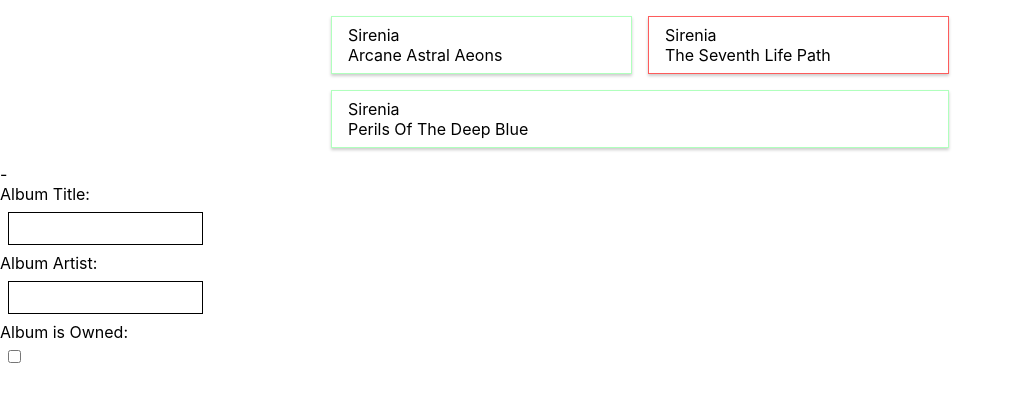
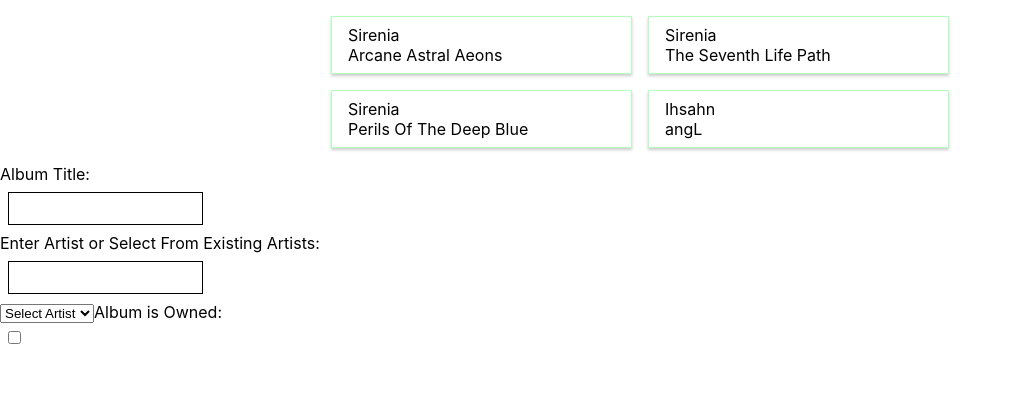
Before and after one commit to MarkusAleksander/react-music-library, a React (Create React App) app: page / in a window 1280 px wide. Shown: the top 402 px of the page, without its empty margins (0-1013 px from the left). Built offline with nearby package versions, Linux system fonts and the light colour scheme.

Commit message:
Update to AlbumINput

```diff
--- a/src/components/AlbumInput/AlbumInput.js
+++ b/src/components/AlbumInput/AlbumInput.js
@@ -1,5 +1,8 @@
 import React, { Component } from 'react';
 import './albumInput.css';
+import Album from '../Album/Album';
+
+import ArtistData from '../../data/artists';
 
 class AlbumInput extends Component {
 
@@ -7,40 +10,100 @@
         super(props);
 
         this.state = {
-            title: '',
-            artist: '',
-            owned: false
+            newAlbumData: {
+                title: '',
+                artist: '',
+                owned: false,
+                artistId: -1
+            },
+            artistData: ArtistData
         }
     }
 
     titleChangeHandler = (event) => {
+
+        let album = {
+            ...this.state.newAlbumData
+        };
+        album.title = event.target.value;
+
         this.setState({
-            title: event.target.value
+            newAlbumData: album
         });
     }
 
     artistChangeHandler = (event) => {
+
+        let album = {
+            ...this.state.newAlbumData
+        };
+        album.artist = event.target.value;
+        album.artistId = 0;
+
         this.setState({
-            artist: event.target.value
-        })
+            newAlbumData: album
+        });
+    }
+
+    artistIdChangeHandler = (event) => {
+        let album = {
+            ...this.state.newAlbumData
+        };
+
+        album.artistId = Number(event.target.value);
+
+        if (album.artistId != -1) {
+            let artistData = this.state.artistData.find((artist) => {
+                return artist.id === album.artistId;
+            });
+            album.artist = artistData.artist;
+        }
+
+        this.setState({
+            newAlbumData: album
+        });
     }
 
     ownedChangeHandler = (event) => {
+
+        let album = {
+            ...this.state.newAlbumData
+        };
+        album.owned = event.target.checked;
+
         this.setState({
-            owned: event.target.checked
-        })
+            newAlbumData: album
+        });
     }
 
-    render () {
+    render() {
         return (
             <div>
-                <p>{this.state.artist} - {this.state.title}</p>
                 <label htmlFor="album-title">Album Title:</label>
                 <input type="text" name="album-title" id="album-title" className="album__input album__input--text" onChange={this.titleChangeHandler} value={this.state.title} />
-                <label htmlFor="album-artist">Album Artist:</label>
+                <label htmlFor="album-artist">Enter Artist or Select From Existing Artists:</label>
                 <input type="text" name="album-artist" id="album-artist" className="album__input album__input--text" onChange={this.artistChangeHandler} value={this.state.artist} />
+                {
+                    this.state.artistData.length ?
+                        <select onChange={this.artistIdChangeHandler}>
+                            <option value="0">Select Artist</option>
+                            {
+                                this.state.artistData.map((artist) => {
+                                    return <option value={artist.id}>{artist.artist}</option>
+                                })
+                            }
+                        </select>
+                        :
+                        null
+                }
                 <label htmlFor="album-owned">Album is Owned:</label>
                 <input type="checkbox" name="album-owned" id="album-owned" className="album__input album__input--checkbox" onChange={this.ownedChangeHandler} value={this.state.owned} />
+                {
+                    this.state.newAlbumData.artist !== '' || this.state.newAlbumData.title !== '' ?
+                        <Album artist={this.state.newAlbumData.artist} title={this.state.newAlbumData.title} owned={this.state.newAlbumData.owned}></Album>
+                        :
+                        null
+                }
             </div>
         )
     }
--- a/src/components/AlbumList/AlbumList.js
+++ b/src/components/AlbumList/AlbumList.js
@@ -1,6 +1,9 @@
 import React, { Component } from 'react';
 import Album from '../Album/Album';
 import './albumlist.css';
+
+import AlbumData from '../../data/albums';
+import ArtistData from '../../data/artists';
 
 class AlbumList extends Component {
 
@@ -8,23 +11,8 @@
         super(props);
 
         this.state = {
-            albumData: [{
-                id: 1,
-                artist: 'Sirenia',
-                title: 'Arcane Astral Aeons',
-                owned: true
-            }, {
-                id: 2,
-                artist: 'Sirenia',
-                title: 'The Seventh Life Path',
-                owned: false
-            }, {
-                id: 3,
-                artist: 'Sirenia',
-                title: 'Perils Of The Deep Blue',
-                owned: true
-            },
-            ]
+            albumData: AlbumData,
+            artistData: ArtistData,
         }
 
         this.updateAlbumOwnedState = this.updateAlbumOwnedState.bind(this);
@@ -50,16 +38,25 @@
         });
     }
 
+    createAlbumItem = (albumId) => {
+        let album = this.state.albumData.find(el => {
+            return el.id === albumId;
+        });
+        let artist = this.state.artistData.find(el => {
+            return el.id === album.artistId;
+        })
+
+        return <Album key={album.id} artist={artist.artist} title={album.title} owned={album.owned} click={() => this.updateAlbumOwnedState(album.id)}></Album>
+    }
+
     render() {
         return (
             <ul className="album__list" >
                 {
                     this.state.albumData.length > 0 ?
-                    this.state.albumData.map(album => {
-                        return <Album key={album.id} artist={album.artist} title={album.title} owned={album.owned} click={() => this.updateAlbumOwnedState(album.id)}></Album>
-                    })
-                    :
-                    <p>No Albums to show!</p>
+                        this.state.albumData.map((album) => this.createAlbumItem(album.id))
+                        :
+                        <p>No Albums to show!</p>
                 }
             </ul>
         )
--- /dev/null
+++ b/src/data/albums.js
@@ -0,0 +1,28 @@
+const AlbumData = [
+    {
+        id: 1,
+        artistId: 1,
+        title: 'Arcane Astral Aeons',
+        owned: true
+    },
+    {
+        id: 2,
+        artistId: 1,
+        title: 'The Seventh Life Path',
+        owned: true
+    },
+    {
+        id: 3,
+        artistId: 1,
+        title: 'Perils Of The Deep Blue',
+        owned: true
+    },
+    {
+        id: 4,
+        artistId: 2,
+        title: 'angL',
+        owned: true
+    }
+];
+
+export default AlbumData;
--- /dev/null
+++ b/src/data/artists.js
@@ -0,0 +1,12 @@
+const ArtistData = [
+    {
+        id: 1,
+        artist: 'Sirenia'
+    },
+    {
+        id: 2,
+        artist: 'Ihsahn'
+    }
+];
+
+export default ArtistData;
```
